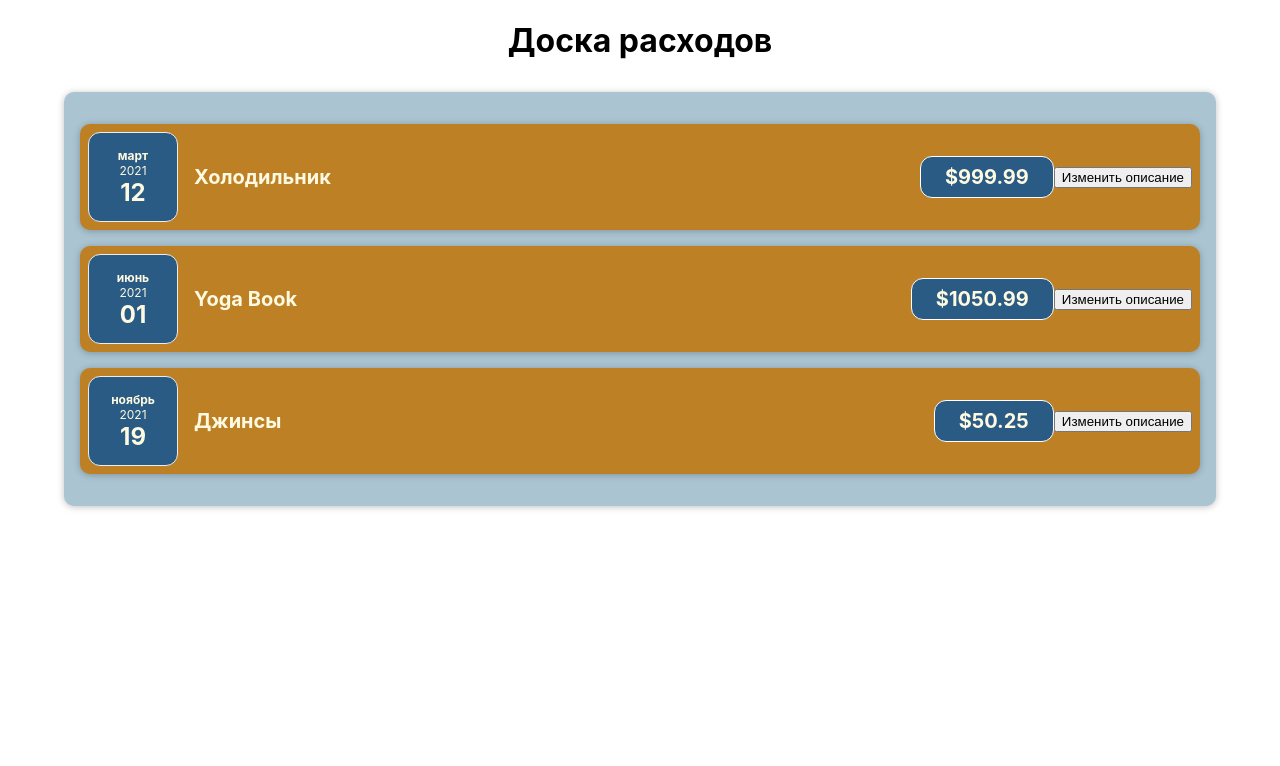
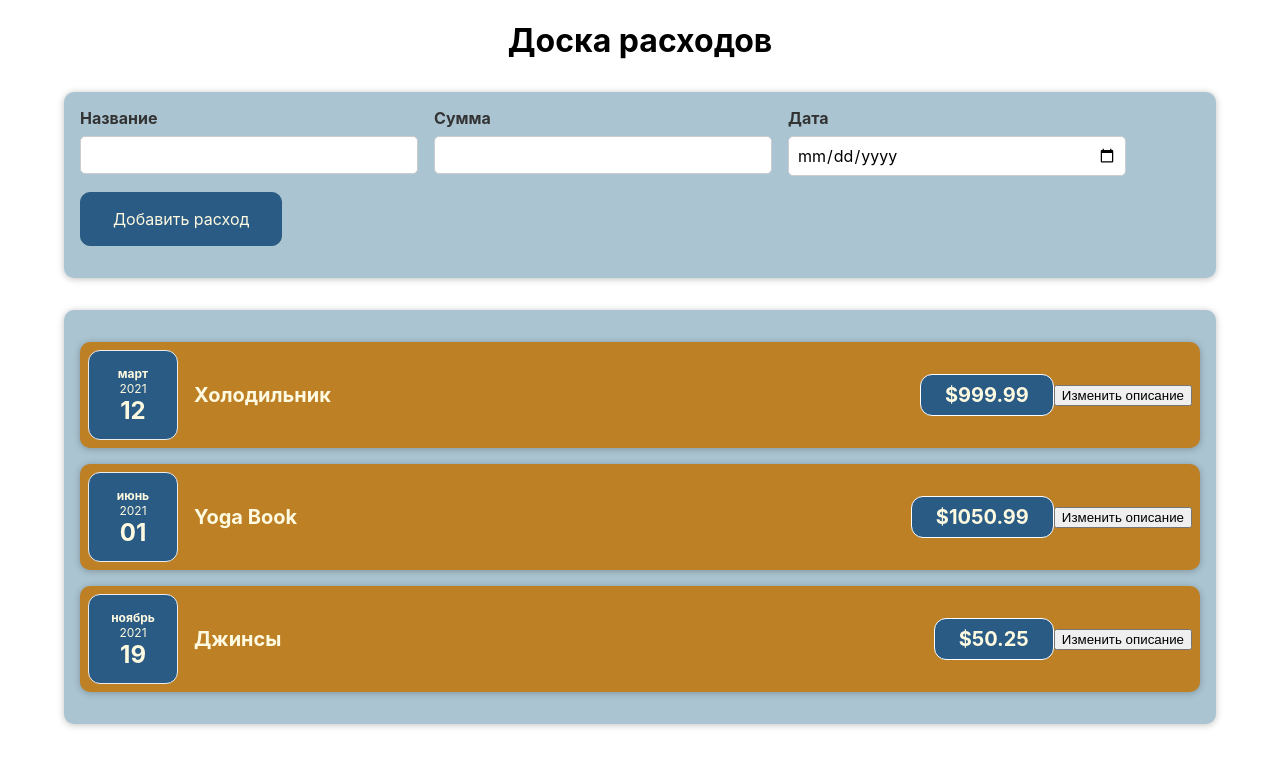
Before and after one commit to segura-deluna/payment-desk, a React (Create React App) app: page / in a window 1280 px wide. Shown: the top 766 px of the page. Built offline with nearby package versions, Linux system fonts and the light colour scheme.

Commit message:
listener of state form inputs

```diff
--- a/src/App.js
+++ b/src/App.js
@@ -1,4 +1,4 @@
-
+import NewCost from './components/New Cost/NewCost';
 import Costs from './components/Costs/Costs';
 
 const App = () => {
@@ -22,6 +22,7 @@
   return (
     <div>
       <h1>Доска расходов</h1>
+      <NewCost />
       <Costs costs={costs} />
     </div>
   );
--- /dev/null
+++ b/src/components/New Cost/CostForm.css
@@ -0,0 +1,27 @@
+.new-cost__controls {
+  display: flex;
+  flex-wrap: wrap;
+  gap: 1rem;
+  margin-bottom: 1rem;
+  text-align: left;
+}
+
+.new-cost__control label {
+  font-weight: bold;
+  color: #333;
+  margin-bottom: 0.5rem;
+  display: block;
+}
+
+.new-cost__control input {
+  font: inherit;
+  padding: 0.5rem;
+  border-radius: 5px;
+  border: 1px solid #ccc;
+  width: 20rem;
+  max-width: 100%;
+}
+
+.new-cost__actions {
+  text-align: left;
+}
--- /dev/null
+++ b/src/components/New Cost/CostForm.js
@@ -0,0 +1,62 @@
+import React, { useState } from 'react';
+import './CostForm.css';
+
+const CostForm = () => {
+  // const [name, setName] = useState('');
+  // const [amount, setAmount] = useState('');
+  // const [date, setDate] = useState('');
+const [userInput, setUserInput] = useState({
+  name: '',
+  amount: '',
+  date: '',
+})
+
+  const nameChangeHandler = (event) => {
+    // setName(event.target.value);
+    setUserInput({
+      ...userInput,
+      name: event.target.value
+    })
+  };
+
+  const amountChangeHandler = (event) => {
+    // setAmount(event.target.value);
+    setUserInput({
+      ...userInput,
+      amount: event.target.value
+    })
+  };
+
+  const dateChangeHandler = (event) => {
+    // setDate(event.target.value);
+    setUserInput({
+      ...userInput,
+      date: event.target.value
+    })
+  };
+
+
+return (
+    <form>
+      <div className="new-cost__controls">
+        <div className="new-cost__control">
+          <label>Название</label>
+          <input type="text" onChange={nameChangeHandler}/>
+        </div>
+        <div className="new-cost__control">
+          <label>Сумма</label>
+          <input type="number" min="0.01" step="0.01" onChange={amountChangeHandler}/>
+        </div>
+        <div className="new-cost__control">
+          <label>Дата</label>
+          <input type="date" min="2019-01-01" step="2025-12-31" onChange={dateChangeHandler}/>
+        </div>
+        <div className="new-cost__actions">
+          <button type="submit">Добавить расход</button>
+        </div>
+      </div>
+    </form>
+);
+}
+
+export default CostForm;
--- /dev/null
+++ b/src/components/New Cost/NewCost.css
@@ -0,0 +1,27 @@
+.new-cost {
+  background-color: #aac4d1;
+  padding: 1rem;
+  margin: 2rem auto;
+  width: 70rem;
+  max-width: 95%;
+  border-radius: 10px;
+  text-align: center;
+  box-shadow: 0 1px 7px rgba(0, 0, 0, 0.25);
+}
+
+.new-cost button {
+  font: inherit;
+  cursor: pointer;
+  padding: 1rem 2rem;
+  border: 1px solid #2a5b84;
+  background-color: #2a5b84;
+  color: #fefae1;
+  border-radius: 10px;
+  margin-right: 3px;
+}
+
+.new-cost button:hover,
+.new-cost button:active {
+  background-color: #2a5c84b2;
+  border-color: #2a5c84b2;
+}
--- /dev/null
+++ b/src/components/New Cost/NewCost.js
@@ -0,0 +1,12 @@
+import CostForm from './CostForm';
+import './NewCost.css';
+
+const NewCost = () => {
+return (
+    <div className="new-cost">
+      <CostForm />
+    </div>
+);
+}
+
+export default NewCost;
```
